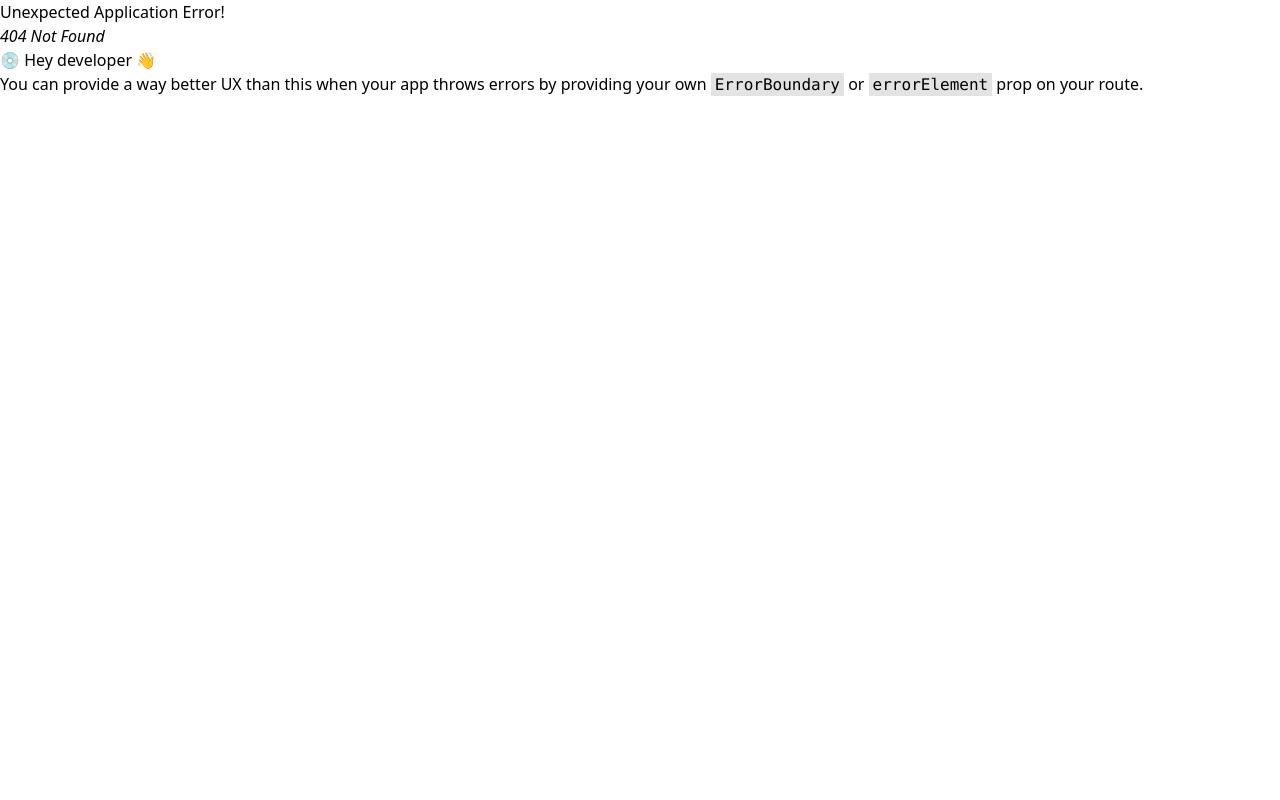
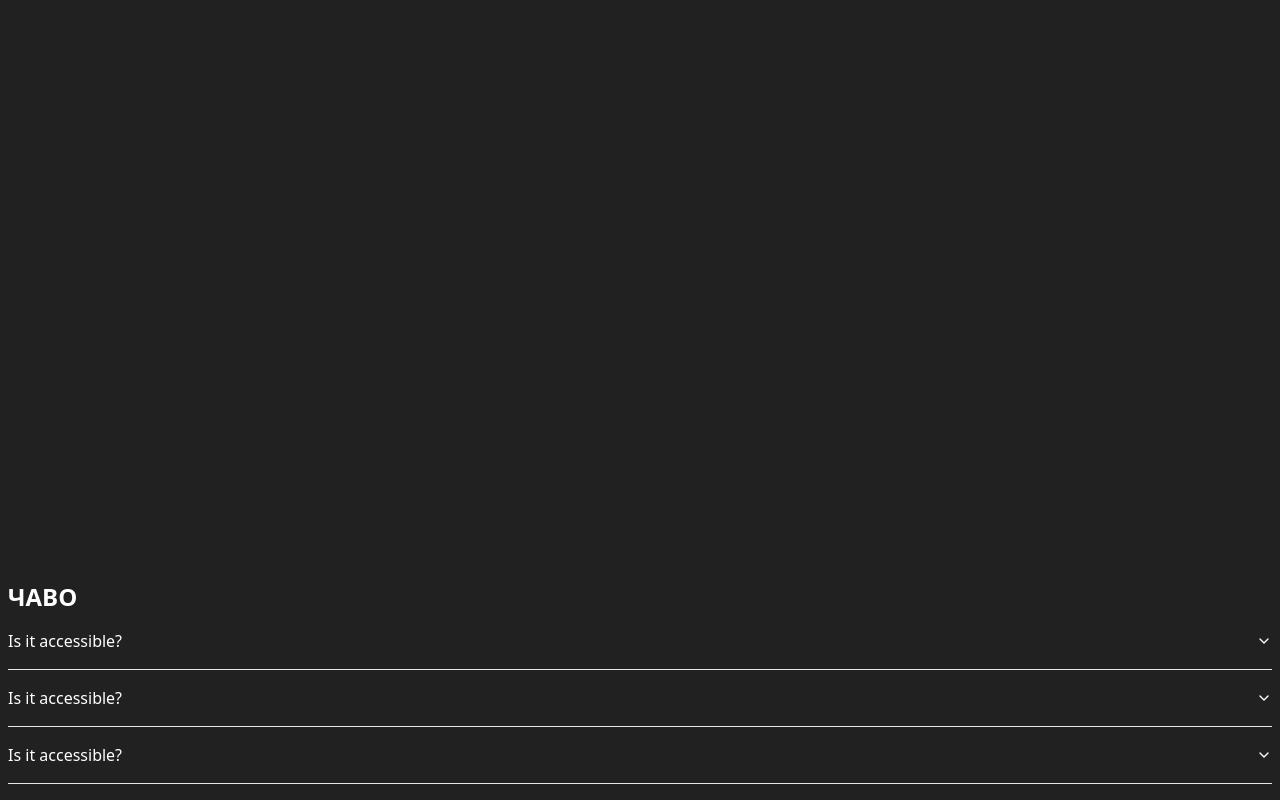
Before and after one commit to Nothing-but-Chthon/technoed-hack-frontend, a React (Vite) app: page /faq in a window 1280 px wide. Before the commit this address had no page. Built offline with nearby package versions, Linux system fonts and the light colour scheme.

Commit message:
feat: add faq

```diff
--- a/package.json
+++ b/package.json
@@ -17,6 +17,7 @@
     ]
   },
   "dependencies": {
+    "@radix-ui/react-accordion": "^1.2.1",
     "@radix-ui/react-avatar": "^1.1.1",
     "@radix-ui/react-separator": "^1.1.0",
     "@radix-ui/react-slot": "^1.1.0",
--- a/src/App.tsx
+++ b/src/App.tsx
@@ -8,6 +8,7 @@
         <div className='flex flex-col gap-y-4'>
             {JSON.stringify(telegram)}
             <Link to='/course/1'>Страница курса</Link>
+            <Link to='/faq'>Страница чаво</Link>
         </div>
     );
 }
--- /dev/null
+++ b/src/components/router/faq/page.tsx
@@ -0,0 +1,50 @@
+import { useEffect } from 'react';
+import { useTelegram } from '@/utils/contexts/telegram.tsx';
+import {
+    Accordion,
+    AccordionContent,
+    AccordionItem,
+    AccordionTrigger
+} from '@/components/ui/accordion';
+
+export default function Faq() {
+    const telegram = useTelegram();
+
+    useEffect(() => {
+        telegram.webApp?.MainButton.setParams({ text: 'Задать вопрос' });
+        telegram.webApp?.MainButton.show();
+    }, [telegram]);
+
+    return (
+        <div className='h-full min-h-full flex flex-col'>
+            <div className='flex-1' />
+
+            <h1 className='text-2xl font-semibold'>ЧАВО</h1>
+
+            <div>
+                <Accordion type='single' collapsible className=''>
+                    <AccordionItem value='item-1'>
+                        <AccordionTrigger>Is it accessible?</AccordionTrigger>
+                        <AccordionContent>
+                            Yes. It adheres to the WAI-ARIA design pattern.
+                        </AccordionContent>
+                    </AccordionItem>
+
+                    <AccordionItem value='item-2'>
+                        <AccordionTrigger>Is it accessible?</AccordionTrigger>
+                        <AccordionContent>
+                            Yes. It adheres to the WAI-ARIA design pattern.
+                        </AccordionContent>
+                    </AccordionItem>
+
+                    <AccordionItem value='item-3'>
+                        <AccordionTrigger>Is it accessible?</AccordionTrigger>
+                        <AccordionContent>
+                            Yes. It adheres to the WAI-ARIA design pattern.
+                        </AccordionContent>
+                    </AccordionItem>
+                </Accordion>
+            </div>
+        </div>
+    );
+}
--- a/src/components/router/layout.tsx
+++ b/src/components/router/layout.tsx
@@ -21,7 +21,7 @@
     }, [telegram]);
 
     return (
-        <div className='px-2 py-4 bg-bgColor text-textColor'>
+        <div className='px-2 py-4 bg-bgColor text-textColor min-h-full h-full'>
             <Outlet />
         </div>
     );
--- /dev/null
+++ b/src/components/ui/accordion.tsx
@@ -0,0 +1,52 @@
+import * as React from 'react';
+import * as AccordionPrimitive from '@radix-ui/react-accordion';
+import { ChevronDown } from 'lucide-react';
+
+import { cn } from '@/lib/utils';
+
+const Accordion = AccordionPrimitive.Root;
+
+const AccordionItem = React.forwardRef<
+    React.ElementRef<typeof AccordionPrimitive.Item>,
+    React.ComponentPropsWithoutRef<typeof AccordionPrimitive.Item>
+>(({ className, ...props }, ref) => (
+    <AccordionPrimitive.Item ref={ref} className={cn('border-b', className)} {...props} />
+));
+AccordionItem.displayName = 'AccordionItem';
+
+const AccordionTrigger = React.forwardRef<
+    React.ElementRef<typeof AccordionPrimitive.Trigger>,
+    React.ComponentPropsWithoutRef<typeof AccordionPrimitive.Trigger>
+>(({ className, children, ...props }, ref) => (
+    <AccordionPrimitive.Header className='flex'>
+        <AccordionPrimitive.Trigger
+            ref={ref}
+            className={cn(
+                'flex flex-1 items-center justify-between py-4 font-medium transition-all hover:underline [&[data-state=open]>svg]:rotate-180',
+                className
+            )}
+            {...props}
+        >
+            {children}
+            <ChevronDown className='h-4 w-4 shrink-0 transition-transform duration-200' />
+        </AccordionPrimitive.Trigger>
+    </AccordionPrimitive.Header>
+));
+AccordionTrigger.displayName = AccordionPrimitive.Trigger.displayName;
+
+const AccordionContent = React.forwardRef<
+    React.ElementRef<typeof AccordionPrimitive.Content>,
+    React.ComponentPropsWithoutRef<typeof AccordionPrimitive.Content>
+>(({ className, children, ...props }, ref) => (
+    <AccordionPrimitive.Content
+        ref={ref}
+        className='overflow-hidden text-sm transition-all data-[state=closed]:animate-accordion-up data-[state=open]:animate-accordion-down'
+        {...props}
+    >
+        <div className={cn('pb-4 pt-0', className)}>{children}</div>
+    </AccordionPrimitive.Content>
+));
+
+AccordionContent.displayName = AccordionPrimitive.Content.displayName;
+
+export { Accordion, AccordionItem, AccordionTrigger, AccordionContent };
--- a/src/index.css
+++ b/src/index.css
@@ -17,3 +17,8 @@
     --subtitle_text_color: #aaaaaa;
     --text_color: #ffffff;
 }
+
+:root, html, body, #root {
+    min-height: 100%;
+    height: 100%;
+}
--- a/src/main.tsx
+++ b/src/main.tsx
@@ -6,6 +6,7 @@
 import { createBrowserRouter, RouterProvider } from 'react-router-dom';
 import Course from '@/components/router/course/page.tsx';
 import Layout from '@/components/router/layout.tsx';
+import Faq from '@/components/router/faq/page.tsx';
 
 const router = createBrowserRouter([
     {
@@ -18,6 +19,10 @@
             {
                 path: '/course/:id',
                 element: <Course />
+            },
+            {
+                path: '/faq',
+                element: <Faq />
             }
         ]
     }
--- a/tailwind.config.js
+++ b/tailwind.config.js
@@ -23,6 +23,28 @@
     			sectionHeaderTextColor: 'var(--section_header_text_color)',
     			subtitleTextColor: 'var(--subtitle_text_color)',
     			textColor: 'var(--text_color)'
+    		},
+    		keyframes: {
+    			'accordion-down': {
+    				from: {
+    					height: '0'
+    				},
+    				to: {
+    					height: 'var(--radix-accordion-content-height)'
+    				}
+    			},
+    			'accordion-up': {
+    				from: {
+    					height: 'var(--radix-accordion-content-height)'
+    				},
+    				to: {
+    					height: '0'
+    				}
+    			}
+    		},
+    		animation: {
+    			'accordion-down': 'accordion-down 0.2s ease-out',
+    			'accordion-up': 'accordion-up 0.2s ease-out'
     		}
     	}
     },
```
Lines whose indentation alone changed are shown as unchanged.
